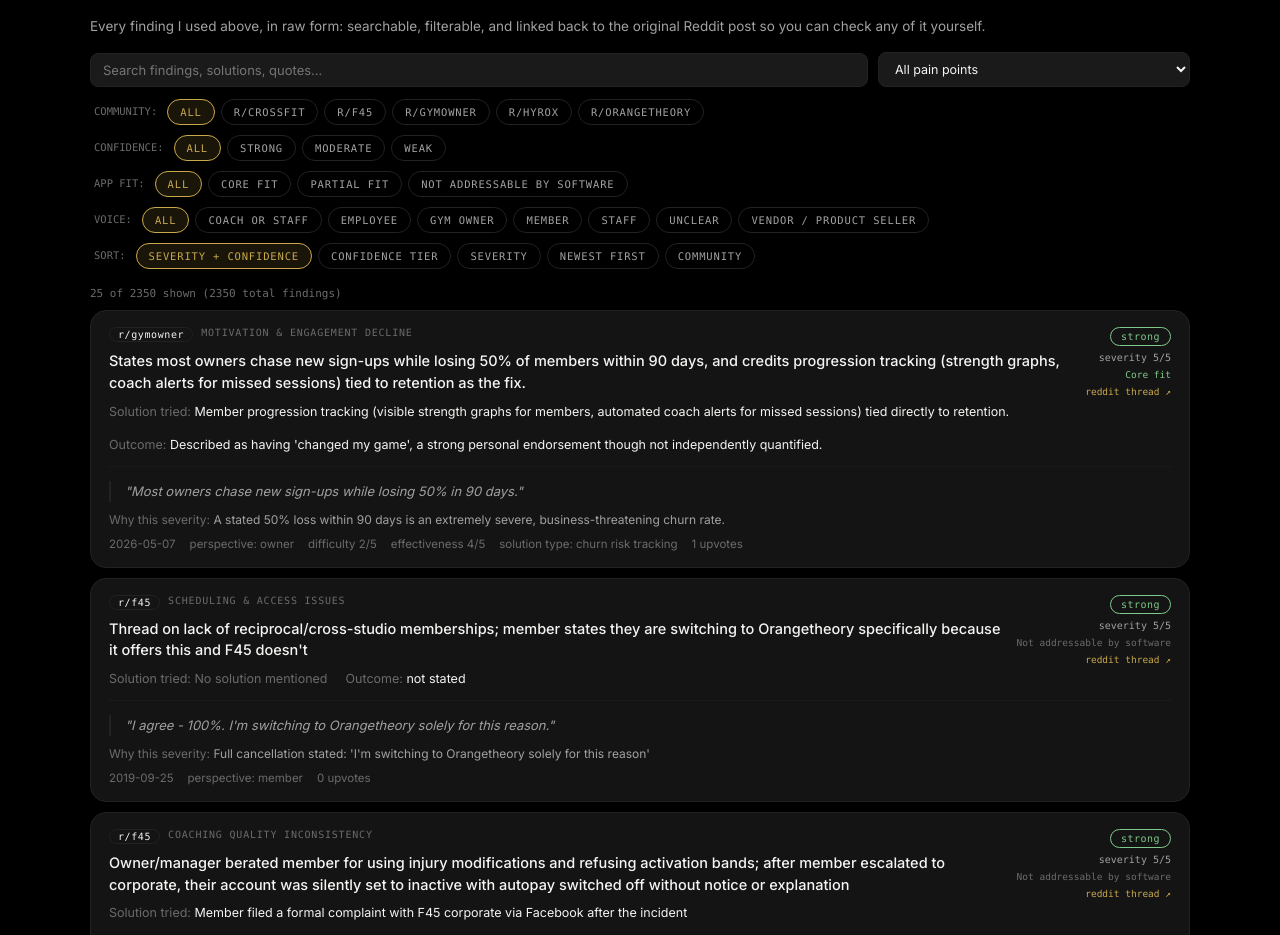
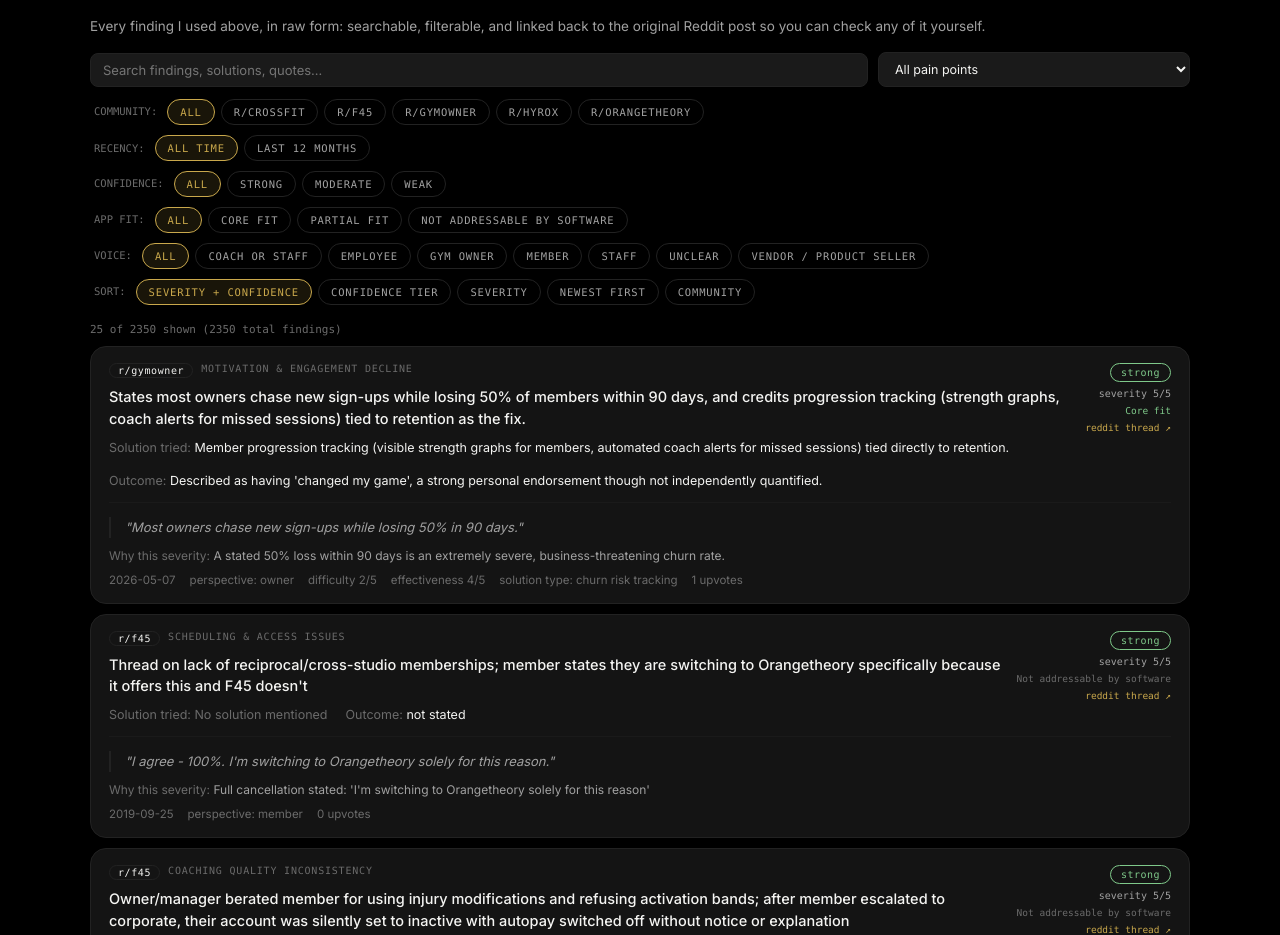
Before and after one commit to Santhoshi129/readout-sync, a Next.js app: page /retention-research in a window 1280 px wide. Shown: the part 9563-10498 px from the top of the page. Built offline with nearby package versions, Linux system fonts and the light colour scheme.

Commit message:
Add last-12-months recency filter and low-sample-size flagging on Quick Wins

```diff
--- a/components/FindingsTable.tsx
+++ b/components/FindingsTable.tsx
@@ -16,6 +16,8 @@
   sourceStatusLabel,
   communityFromPermalink,
   NO_SOLUTION_KEY,
+  latestQuarterIndex,
+  isRecentFinding,
 } from "@/lib/retention-research";
 
 type SortKey = "default" | "severity" | "confidence" | "newest" | "community";
@@ -28,6 +30,11 @@
   severity: number | "All";
   perspective: string | "All";
   community: string | "All";
+  // "recent" = trailing 12 months from the latest dated finding in the
+  // whole dataset, not from today's date - the underlying Reddit posts
+  // stop wherever the last scrape landed, so "today" would make everything
+  // look stale even on a fresh pull.
+  recency: "All" | "recent";
 };
 
 const TONE_COLOR: Record<string, string> = {
@@ -59,8 +66,13 @@
   const PAGE_SIZE = 25;
   const [shown, setShown] = useState(PAGE_SIZE);
 
-  const { painPoint, tier, relevance, solutionCategory, severity, perspective, community } = filters;
+  const { painPoint, tier, relevance, solutionCategory, severity, perspective, community, recency } = filters;
   const set = (patch: Partial<TableFilters>) => onFiltersChange({ ...filters, ...patch });
+
+  // Computed from whatever findings this table instance was given (a single
+  // community tab or the combined set), so "last 12 months" always means
+  // relative to that view's own most recent data, not a global constant.
+  const latestQuarter = useMemo(() => latestQuarterIndex(findings), [findings]);
 
   // Resets pagination back to the first page whenever the active filter
   // set changes - covers both this table's own filter chips AND filters
@@ -100,8 +112,9 @@
     if (severity !== "All") chips.push({ key: "severity", label: `Severity: ${severity}/5` });
     if (perspective !== "All") chips.push({ key: "perspective", label: `Voice: ${perspectiveLabel(perspective)}` });
     if (community !== "All") chips.push({ key: "community", label: `Community: ${community}` });
+    if (recency === "recent") chips.push({ key: "recency", label: "Last 12 months only" });
     return chips;
-  }, [painPoint, tier, relevance, solutionCategory, severity, perspective, community]);
+  }, [painPoint, tier, relevance, solutionCategory, severity, perspective, community, recency]);
 
   const visible = useMemo(() => {
     const needle = q.trim().toLowerCase();
@@ -118,6 +131,7 @@
       if (severity !== "All" && f.pain_severity !== severity) return false;
       if (perspective !== "All" && (f.perspective || "unclear") !== perspective) return false;
       if (community !== "All" && communityFromPermalink(f.permalink) !== community) return false;
+      if (recency === "recent" && !isRecentFinding(f, latestQuarter)) return false;
       if (needle) {
         const hay = [f.pain_point_reasoning, f.solution, f.evidence_snippet].filter(Boolean).join(" ").toLowerCase();
         if (!hay.includes(needle)) return false;
@@ -134,7 +148,7 @@
       community: (a, b) => communityFromPermalink(a.permalink).localeCompare(communityFromPermalink(b.permalink)) || (b.pain_severity ?? 0) - (a.pain_severity ?? 0),
     };
     return [...filtered].sort(by[sort]);
-  }, [findings, q, painPoint, tier, relevance, solutionCategory, severity, perspective, community, sort]);
+  }, [findings, q, painPoint, tier, relevance, solutionCategory, severity, perspective, community, recency, latestQuarter, sort]);
 
   const chipStyle = (on: boolean): CSSProperties => ({
     background: on ? "rgba(201,168,76,0.12)" : "transparent",
@@ -179,7 +193,7 @@
           ))}
           <span
             style={{ ...chipStyle(false), marginLeft: "auto" }}
-            onClick={() => onFiltersChange({ painPoint: "All", tier: "All", relevance: "All", solutionCategory: "All", severity: "All", perspective: "All", community: "All" })}
+            onClick={() => onFiltersChange({ painPoint: "All", tier: "All", relevance: "All", solutionCategory: "All", severity: "All", perspective: "All", community: "All", recency: "All" })}
           >
             Clear all
           </span>
@@ -238,6 +252,25 @@
           ))}
         </div>
       )}
+
+      <div style={{ display: "flex", flexWrap: "wrap", gap: 6, marginBottom: 10, alignItems: "center" }}>
+        <span style={{ fontFamily: "var(--mono)", fontSize: 10.5, color: "var(--ink-faint)", padding: "6px 4px" }}>
+          RECENCY:
+        </span>
+        {([
+          { key: "All" as const, label: "All time" },
+          { key: "recent" as const, label: "Last 12 months" },
+        ]).map((opt) => (
+          <span key={opt.key} style={chipStyle(recency === opt.key)} onClick={() => set({ recency: opt.key })}>
+            {opt.label}
+          </span>
+        ))}
+        {latestQuarter == null && (
+          <span style={{ fontSize: 11.5, color: "var(--ink-faint)", fontStyle: "italic" }}>
+            No dated findings in this view to compute a window from.
+          </span>
+        )}
+      </div>
 
       <div style={{ display: "flex", flexWrap: "wrap", gap: 6, marginBottom: 10 }}>
         <span style={{ fontFamily: "var(--mono)", fontSize: 10.5, color: "var(--ink-faint)", padding: "6px 4px" }}>
--- a/components/QuickWinsMatrix.tsx
+++ b/components/QuickWinsMatrix.tsx
@@ -4,6 +4,13 @@
 import { InfoTip } from "@/components/InfoTip";
 
 const VISIBLE_CAP = 15;
+
+// A "quick win" resting on 1-2 mentions is one Redditor's experience, not a
+// validated pattern - the label shouldn't carry the same visual confidence
+// as one backed by a real sample. Below this, dim the row and swap the
+// badge copy to say so explicitly rather than let the label alone imply
+// more certainty than the data supports.
+const LOW_SAMPLE_THRESHOLD = 3;
 
 function Dots({ value, max = 5, color }: { value: number; max?: number; color: string }) {
   return (
@@ -32,7 +39,18 @@
     return <div style={{ color: "var(--ink-faint)" }}>Not enough scored solutions yet.</div>;
   }
 
-  const ranked = [...rows].sort((a, b) => (b.avgEffectiveness - b.avgDifficulty) - (a.avgEffectiveness - a.avgDifficulty));
+  // Raw (effectiveness - difficulty) alone lets a single glowing anecdote
+  // (n=1, 5.0 effectiveness) outrank a fix that's actually been tried and
+  // worked 25 times at a slightly lower average score. Shrinking each score
+  // toward zero by count/(count+2) - a simple Laplace-style discount - keeps
+  // the same ranking among well-sampled rows while pushing thin-sample rows
+  // down the default view without hiding them outright (they're still one
+  // click away via "show more").
+  const ranked = [...rows].sort((a, b) => {
+    const scoreA = (a.avgEffectiveness - a.avgDifficulty) * (a.count / (a.count + 2));
+    const scoreB = (b.avgEffectiveness - b.avgDifficulty) * (b.count / (b.count + 2));
+    return scoreB - scoreA;
+  });
   // Already sorted best-first, so capping to the top N keeps exactly the
   // rows that matter most - the long tail past this point is low-volume,
   // marginal-scoring fixes that would otherwise bury the real standouts.
@@ -56,6 +74,7 @@
       </div>
       {visible.map((r) => {
         const isQuickWin = r.avgDifficulty <= 2.5 && r.avgEffectiveness >= 3.5;
+        const lowSample = r.count < LOW_SAMPLE_THRESHOLD;
         const isHovered = hover === r.category;
         return (
           <div
@@ -73,22 +92,31 @@
                 alignItems: "center",
                 padding: "12px 14px",
                 borderRadius: 10,
-                border: `1px solid ${isQuickWin ? "var(--cold)" : "var(--border)"}`,
-                background: isQuickWin ? "rgba(122,168,201,0.06)" : "var(--card)",
+                border: `1px solid ${isQuickWin ? (lowSample ? "var(--border)" : "var(--cold)") : "var(--border)"}`,
+                background: isQuickWin ? (lowSample ? "var(--card)" : "rgba(122,168,201,0.06)") : "var(--card)",
+                opacity: lowSample ? 0.72 : 1,
                 cursor: "pointer",
               }}
             >
               <div>
                 <div style={{ fontSize: 14, fontWeight: 600, color: "var(--ink)" }}>{solutionCategoryLabel(r.category)}</div>
                 {isQuickWin && (
-                  <div style={{ fontFamily: "var(--mono)", fontSize: 9.5, color: "var(--cold)", letterSpacing: "0.05em", marginTop: 3 }}>
-                    QUICK WIN
+                  <div
+                    style={{
+                      fontFamily: "var(--mono)",
+                      fontSize: 9.5,
+                      color: lowSample ? "var(--ink-faint)" : "var(--cold)",
+                      letterSpacing: "0.05em",
+                      marginTop: 3,
+                    }}
+                  >
+                    {lowSample ? `QUICK WIN · LOW SAMPLE (n=${r.count})` : "QUICK WIN"}
                   </div>
                 )}
               </div>
               <Dots value={6 - r.avgDifficulty} color="var(--cold)" />
               <Dots value={r.avgEffectiveness} color="var(--hot)" />
-              <div style={{ textAlign: "right", fontSize: 13, color: "var(--ink-dim)" }}>{r.count}</div>
+              <div style={{ textAlign: "right", fontSize: 13, color: lowSample ? "var(--warm)" : "var(--ink-dim)", fontWeight: lowSample ? 700 : 400 }}>{r.count}</div>
             </div>
             {isHovered && (
               <div
@@ -116,6 +144,11 @@
                         1
                       )}/5 effectiveness ${r.avgEffectiveness >= 3.5 ? "is over 3.5" : "is under the 3.5 threshold"}.`}
                 </div>
+                {lowSample && (
+                  <div style={{ marginBottom: 8, color: "var(--warm)" }}>
+                    Based on {r.count} {r.count === 1 ? "mention" : "mentions"} only - both scores come from one or two reports, not a validated pattern. Treat as a lead worth a second look, not a fix to prioritize on this data alone.
+                  </div>
+                )}
                 {r.effectivenessWhy && (
                   <div style={{ marginBottom: 6 }}>
                     <span style={{ color: "var(--hot)", fontWeight: 600 }}>Why this effectiveness score: </span>
--- a/components/RetentionResearchDashboard.tsx
+++ b/components/RetentionResearchDashboard.tsx
@@ -69,7 +69,7 @@
   PAIN_POINT_MEANING,
 } from "@/lib/retention-research";
 
-const EMPTY_FILTERS: TableFilters = { painPoint: "All", tier: "All", relevance: "All", solutionCategory: "All", severity: "All", perspective: "All", community: "All" };
+const EMPTY_FILTERS: TableFilters = { painPoint: "All", tier: "All", relevance: "All", solutionCategory: "All", severity: "All", perspective: "All", community: "All", recency: "All" };
 
 export function RetentionResearchDashboard({
   communities,
--- a/lib/retention-research.ts
+++ b/lib/retention-research.ts
@@ -352,6 +352,43 @@
 // Aggregations — every one takes a findings array so it works identically
 // for a single community or the combined view.
 // ---------------------------------------------------------------------------
+// ---------------------------------------------------------------------------
+// Recency. period_quarter is "YYYY-QN", which sorts correctly as a plain
+// string, but for a rolling "last 12 months" window we need it as a
+// comparable integer (year * 4 + zero-based quarter) so "trailing 4
+// quarters from whatever the latest one in the data is" is a simple
+// subtraction, not a date-library dependency.
+// ---------------------------------------------------------------------------
+function quarterIndex(pq: string | null): number | null {
+  if (!pq) return null;
+  const m = /^(\d{4})-Q([1-4])$/.exec(pq);
+  if (!m) return null;
+  return parseInt(m[1], 10) * 4 + (parseInt(m[2], 10) - 1);
+}
+
+// Latest quarter present in a given finding set - computed from whatever's
+// passed in (a single community or the combined set) rather than hardcoded,
+// so this keeps working as new scrapes land without a code change.
+export function latestQuarterIndex(findings: Finding[]): number | null {
+  let max: number | null = null;
+  findings.forEach((f) => {
+    const idx = quarterIndex(f.period_quarter);
+    if (idx != null && (max == null || idx > max)) max = idx;
+  });
+  return max;
+}
+
+// Trailing 12 months = the latest quarter plus the 3 before it. Findings
+// with no parseable period_quarter are excluded rather than assumed recent -
+// silently counting an undated finding as current would be a bigger
+// distortion than leaving it out of a "recent" filter that's opt-in anyway.
+export function isRecentFinding(f: Finding, latestIdx: number | null): boolean {
+  if (latestIdx == null) return false;
+  const idx = quarterIndex(f.period_quarter);
+  if (idx == null) return false;
+  return idx > latestIdx - 4;
+}
+
 export function confidenceTierBreakdown(findings: Finding[]) {
   return {
     strong: findings.filter((f) => f.confidence_tier === "strong").length,
```
